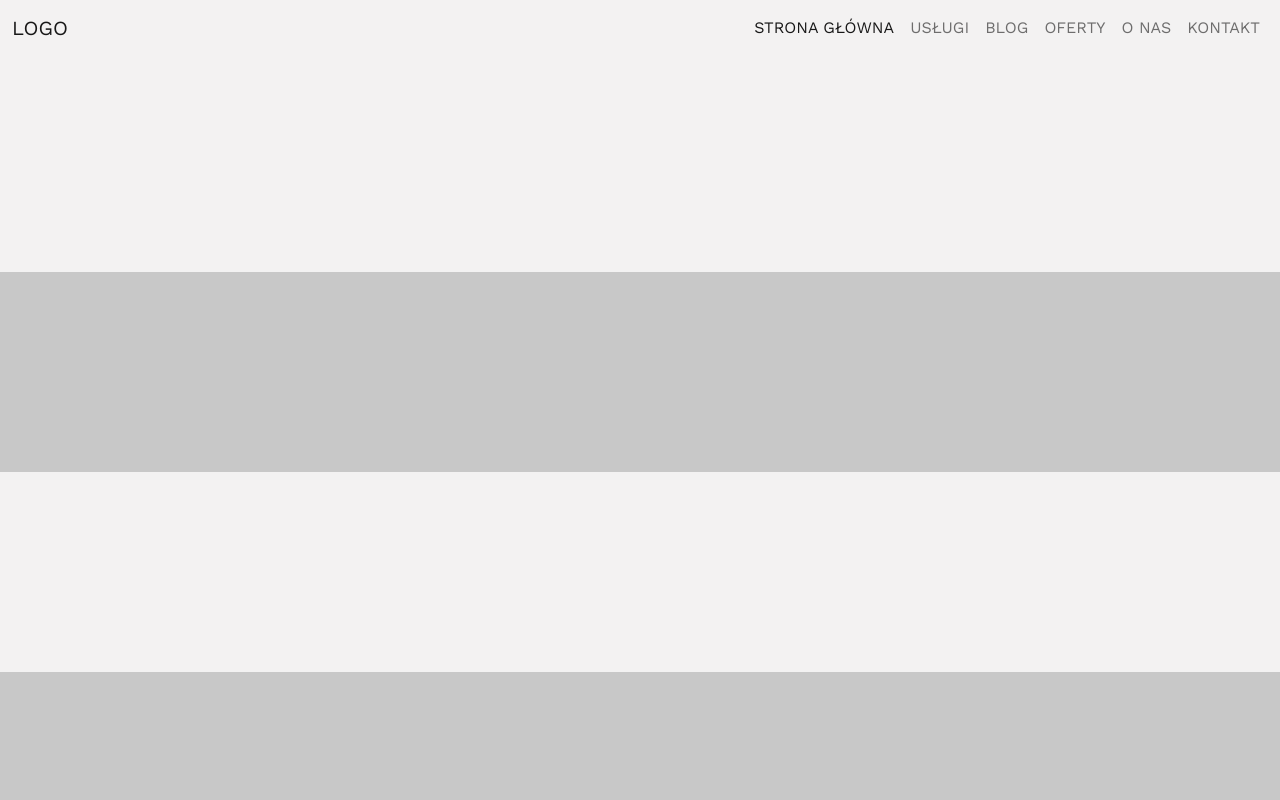
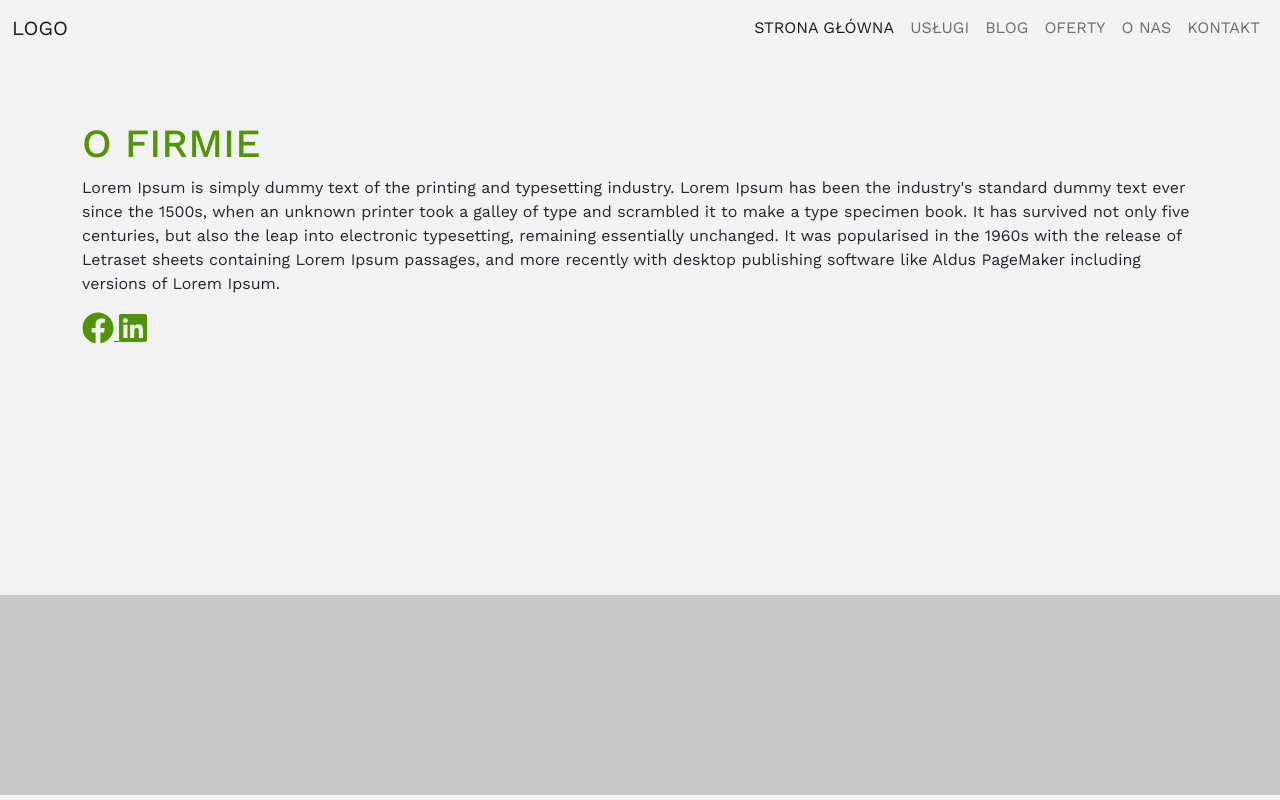
Before and after one commit to GaussFighting/aKowerczykApp, a React (Create React App) app: page / in a window 1280 px wide. Shown: the top 800 px of the page. Built offline with nearby package versions, Linux system fonts and the light colour scheme.

Commit message:
Main page about component

```diff
--- a/src/App.js
+++ b/src/App.js
@@ -19,6 +19,7 @@ function App() {
     <Router>
       <div>
         <Navigation />
+        <div style={{height: "72px"}}> </div>
         <Routes>
           <Route path="/services" element={<Services/>}/>
           <Route path="/blog" element={<Blog />}/>
--- a/src/components/Footer.js
+++ b/src/components/Footer.js
@@ -1,8 +1,7 @@
 import React from 'react';
 import { Container, Row, Col } from 'reactstrap';
 import { NavLink } from "react-router-dom";
-import { FontAwesomeIcon } from '@fortawesome/react-fontawesome';
-import { faFacebook, faLinkedin } from '@fortawesome/free-brands-svg-icons';
+import SocialMedia from './SocialMedia';
 
 
 function Footer() {
@@ -26,8 +25,7 @@ function Footer() {
                     </Col>
                     <Col className="py-3">
                         <div className="fw-bold pb-2">SOCIAL MEDIA: </div>
-                        <span><a className="socialmedia-icon" href="https://www.facebook.com"><FontAwesomeIcon icon={faFacebook} size="2x"/>{`   `}</a></span>
-                        <span><a className="socialmedia-icon" href="https://www.linkedin.com/in/agata-kowerczyk-a82022137/"><FontAwesomeIcon icon={faLinkedin} size="2x"/></a></span>
+                        <SocialMedia/>
                     </Col>
                 </Row>
                 <Row>
--- /dev/null
+++ b/src/components/MPAbout.js
@@ -0,0 +1,24 @@
+import React from 'react';
+import { NavLink } from "react-router-dom";
+import SocialMedia from "./SocialMedia";
+
+function MPAbout() {
+    return (
+        <div className="container py-5">
+                <NavLink className="inner-link" to="/about"><h1>O FIRMIE</h1></NavLink>
+
+            <p>Lorem Ipsum is simply dummy text of the printing and typesetting industry.
+                Lorem Ipsum has been the industry's standard dummy text ever since the 1500s,
+                when an unknown printer took a galley of type and scrambled it to make a type specimen book.
+                It has survived not only five centuries, but also the leap into electronic typesetting,
+                remaining essentially unchanged. It was popularised in the 1960s with the release of
+                Letraset sheets containing Lorem Ipsum passages, and more recently with desktop
+                publishing software like Aldus PageMaker including versions of Lorem Ipsum.</p>
+
+                <SocialMedia color="color-green"/>
+
+        </div>
+    )
+};
+
+export default MPAbout;
--- a/src/components/MainPage.js
+++ b/src/components/MainPage.js
@@ -1,11 +1,13 @@
 import React from 'react';
+import MPAbout from './MPAbout';
 
 
 
 function MainPage() {
     return (
         <div>
-            <div style={{backgroundColor: "#f3f2f2", height: "200px", marginTop:"71.61px"}}></div>
+            <MPAbout/>
+            <div style={{backgroundColor: "#f3f2f2", height: "200px"}}></div>
             <div style={{backgroundColor: "rgb(200, 200, 200)", height: "200px"}}></div>
             <div style={{backgroundColor: "#f3f2f2", height: "200px"}}></div>
             <div style={{backgroundColor: "rgb(200, 200, 200)", height: "200px"}}></div>
--- /dev/null
+++ b/src/components/SocialMedia.js
@@ -0,0 +1,13 @@
+import React from 'react';
+import { FontAwesomeIcon } from '@fortawesome/react-fontawesome';
+import { faFacebook, faLinkedin } from '@fortawesome/free-brands-svg-icons';
+
+function SocialMedia(props) {
+    return (
+        <div>
+            <span><a className={`socialmedia-icon ${props.color }`} href="https://www.facebook.com"><FontAwesomeIcon icon={faFacebook} size="2x" />{`   `}</a></span>
+            <span><a className={`socialmedia-icon ${props.color }`} href="https://www.linkedin.com/in/agata-kowerczyk-a82022137/"><FontAwesomeIcon icon={faLinkedin} size="2x" /></a></span>
+        </div>
+    )
+};
+export default SocialMedia;
--- a/src/styles/index.css
+++ b/src/styles/index.css
@@ -18,6 +18,17 @@ code {
     monospace;
 }
 
+.inner-link{
+    color: #519405;
+    text-decoration: none;
+}
+.inner-link:hover{
+  color: #f3b304;
+}
+a.color-green{
+  color: #519405;
+}
+
 @import "navigation.css";
 @import "mainpage.css";
 @import "services.css";
@@ -26,3 +37,4 @@ code {
 @import "about.css";
 @import "contact.css";
 @import "footer.css";
+@import "MPAbout.css";
--- a/src/styles/navigation.css
+++ b/src/styles/navigation.css
@@ -13,7 +13,6 @@
 }
 .nav-link {
     padding: 1.5rem 4rem 1.5rem 4rem !important;
-
 }
 .navbar-light .navbar-nav .nav-link{
     color: #fff;
```
Also changed, not shown: src/styles/MPAbout.css (added).
